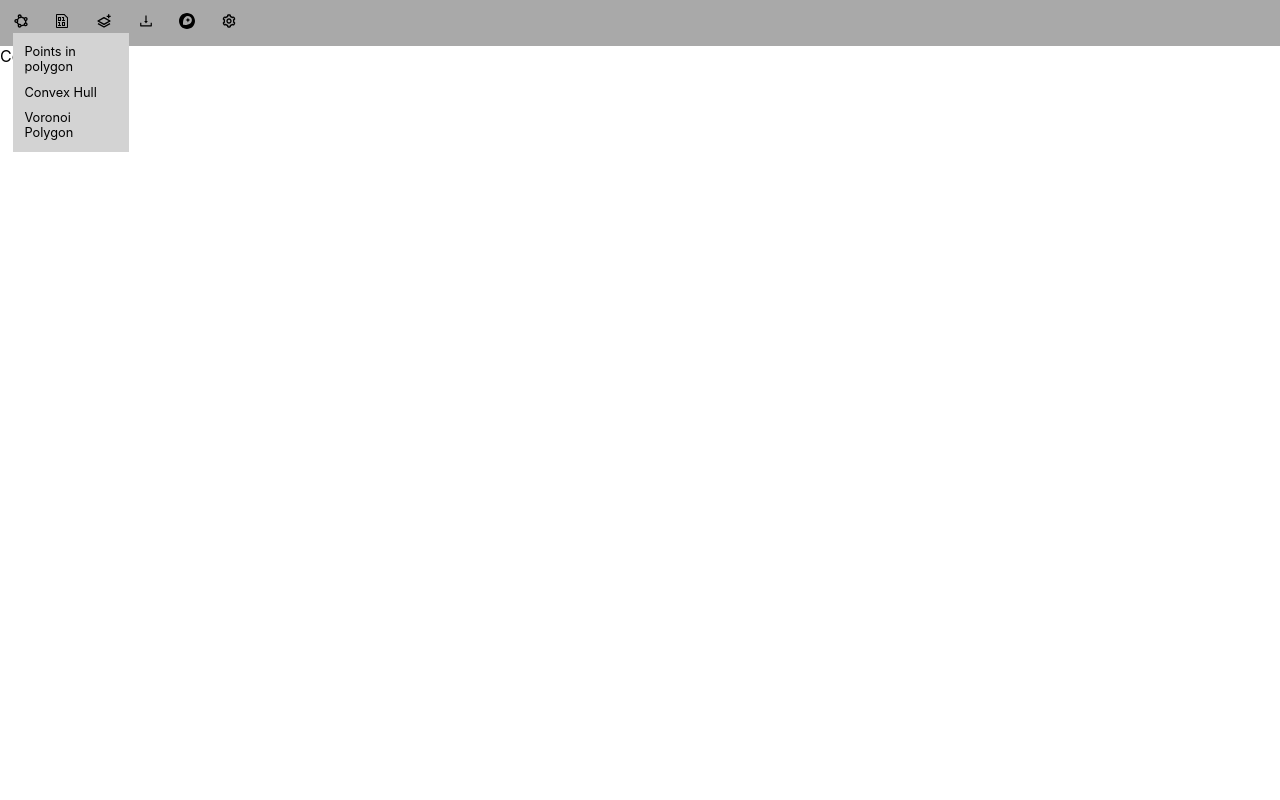
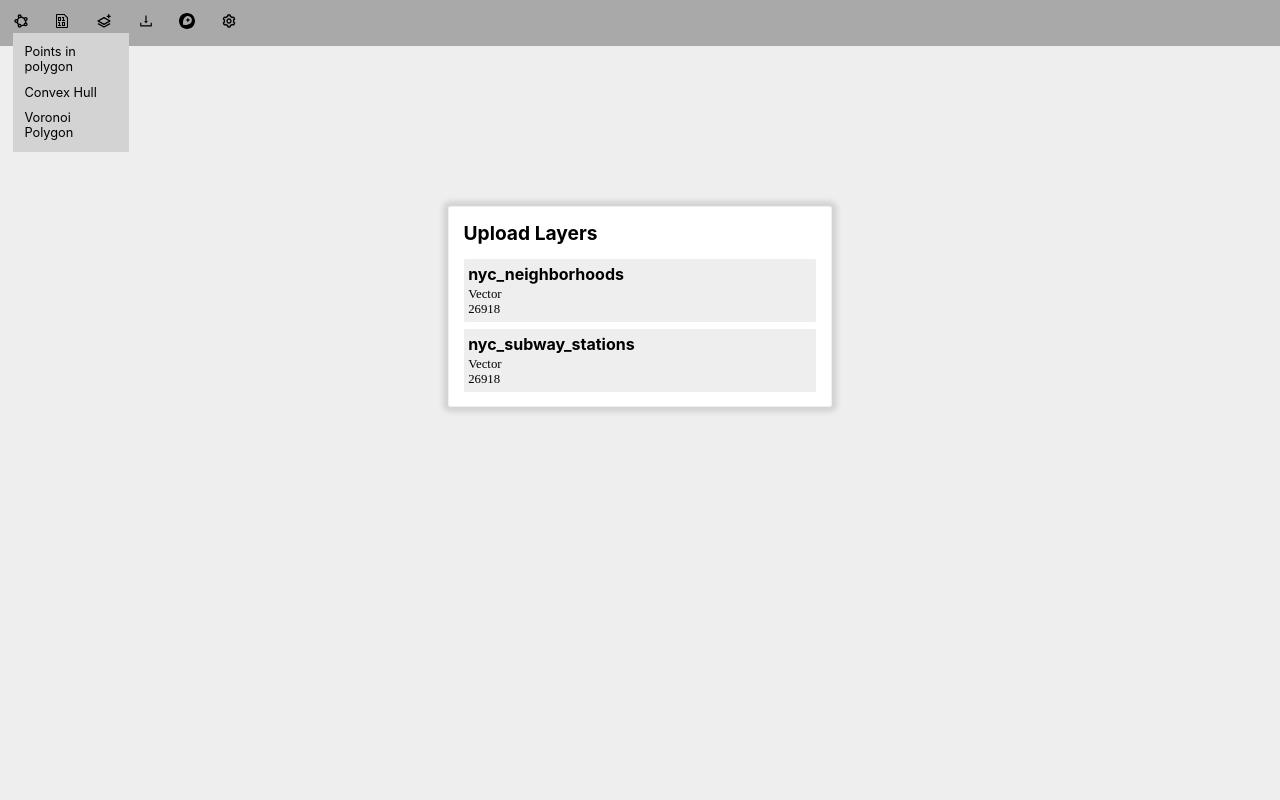
Before and after one commit to edrumm/gis, a React (Create React App) app in the folder client/: page / in a window 1280 px wide. Shown: the top 800 px of the page. Built offline with nearby package versions, Linux system fonts and the light colour scheme.

Commit message:
refactoring

```diff
--- a/client/src/App.js
+++ b/client/src/App.js
@@ -8,6 +8,7 @@ import './App.css';
 // https://opensource.com/article/21/3/react-app-hooks
 // https://www.techomoro.com/how-to-create-a-multi-page-website-with-react-in-5-minutes/
 // https://www.robinwieruch.de/local-storage-react/
+// https://pusher.com/tutorials/todo-app-react-hooks/
 
 function App() {
   return (
--- /dev/null
+++ b/client/src/components/layers.js
@@ -0,0 +1,51 @@
+import { useState } from 'react';
+import './style/layercollection.css';
+import './style/layer.css';
+
+const Layer = (props) => {
+    return(
+        <>
+        <div className="layer">
+            <ul>
+                <li className='layer-name'>{props.name}</li>
+                <li className='layer-subtitle'>{props.type}</li>
+                <li className='layer-subtitle'>{props.srid}</li>
+            </ul>
+        </div>
+        </>
+    );
+};
+
+const UploadLayer = (props) => {
+
+};
+
+const LayerCollection = () => {
+
+    const [layers, setLayers] = useState([{
+        name: 'nyc_neighborhoods',
+        type: 'Vector',
+        srid: 26918
+    }, {
+        name: 'nyc_subway_stations',
+        type: 'Vector',
+        srid: 26918
+    }]);
+
+    return (
+        <>
+        <div className='layer-collection'>
+            <div className='layer-header'>Upload Layers</div>
+            <div className='layer-list'>
+                {
+                    layers.map(l => (
+                        <Layer name={l.name} type={l.type} srid={l.srid}/>
+                    ))
+                }
+            </div>
+        </div>
+        </>
+    );
+};
+
+export default LayerCollection;
--- a/client/src/components/style/layer.css
+++ b/client/src/components/style/layer.css
@@ -3,3 +3,26 @@
 :root {
     font-size: 1em;
 }
+
+.layer {
+    margin: 0.5%;
+    padding: 1%;
+    margin-top: 2%;
+    background-color: #eee;
+    border: 1px solid #eee;
+    border-radius: 1%;
+}
+
+.layer ul {
+    list-style-type: none;
+}
+
+.layer-name {
+    font-weight: bold;
+    padding-bottom: 1%;
+}
+
+.layer-subtitle {
+    font-size: 0.8em;
+    font-family: 'Century Gothic';
+}
--- a/client/src/components/style/layercollection.css
+++ b/client/src/components/style/layercollection.css
@@ -1,5 +1,22 @@
 /* Placeholder */
 
+html {
+    background-color: #eee;
+}
+
 .layer-collection {
- font-family: sans-serif;
+    width: 30vw;
+    margin: 10em auto;
+    padding: 1%;
+    box-shadow: 0 0 5px 5px #d3d3d3;
+    border: 1px solid #efefef;
+    border-radius: 1%;
+    background-color: white;
 }
+
+.layer-header {
+    padding: 0.5%;
+    padding-bottom: 2%;
+    font-weight: bold;
+    font-size: 1.2em;
+}
--- a/client/src/pages/landing.jsx
+++ b/client/src/pages/landing.jsx
@@ -1,6 +1,7 @@
 import React from "react";
 import Footer from './../components/footer';
 import Navbar from './../components/navbar';
+import LayerCollection from "../components/layers";
 import './style/content.css'
 
 const Landing = () => {
@@ -8,7 +9,7 @@ const Landing = () => {
         <>
             <Navbar/>
             <div className="content">
-                Content
+                <LayerCollection />
             </div>
             <Footer/>
         </>
```
Also changed, not shown: client/src/components/layer.js (deleted, +0 -22 lines), client/src/components/layercollection.js (deleted, +0 -16 lines).
